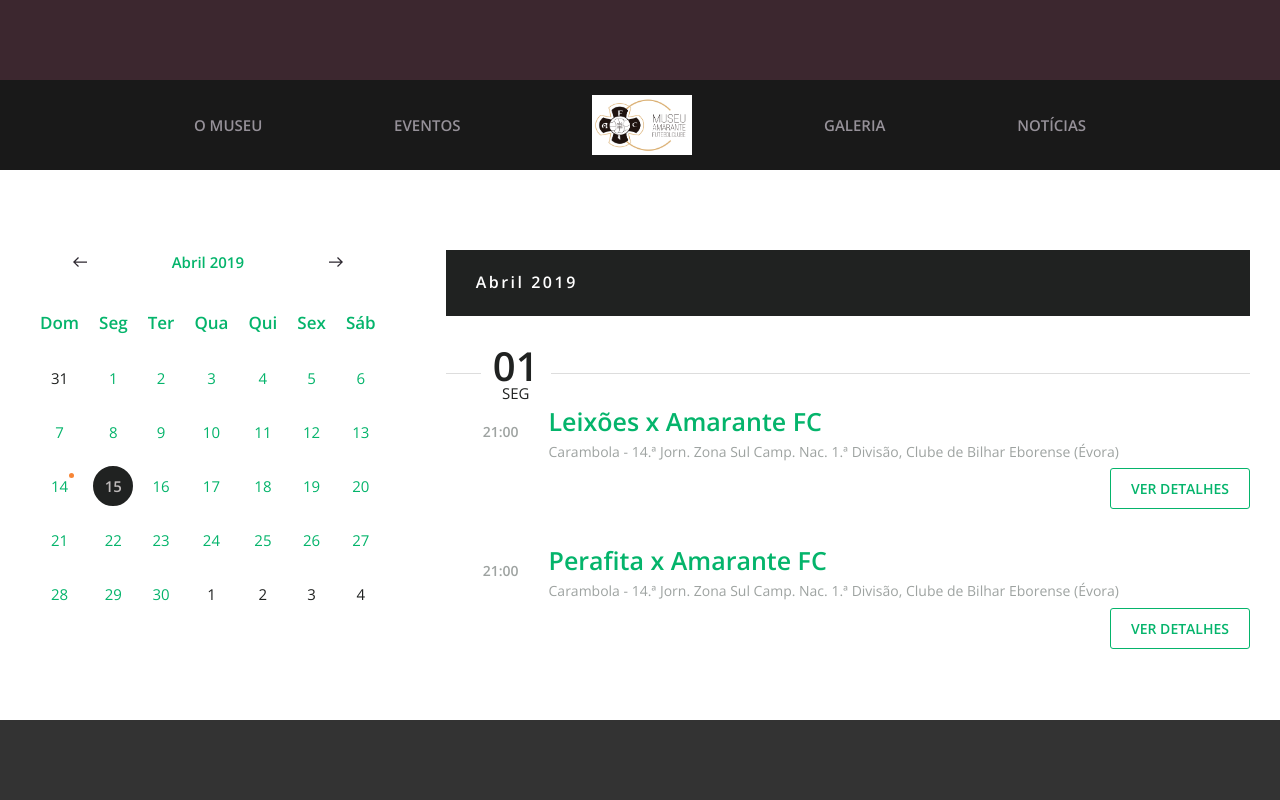
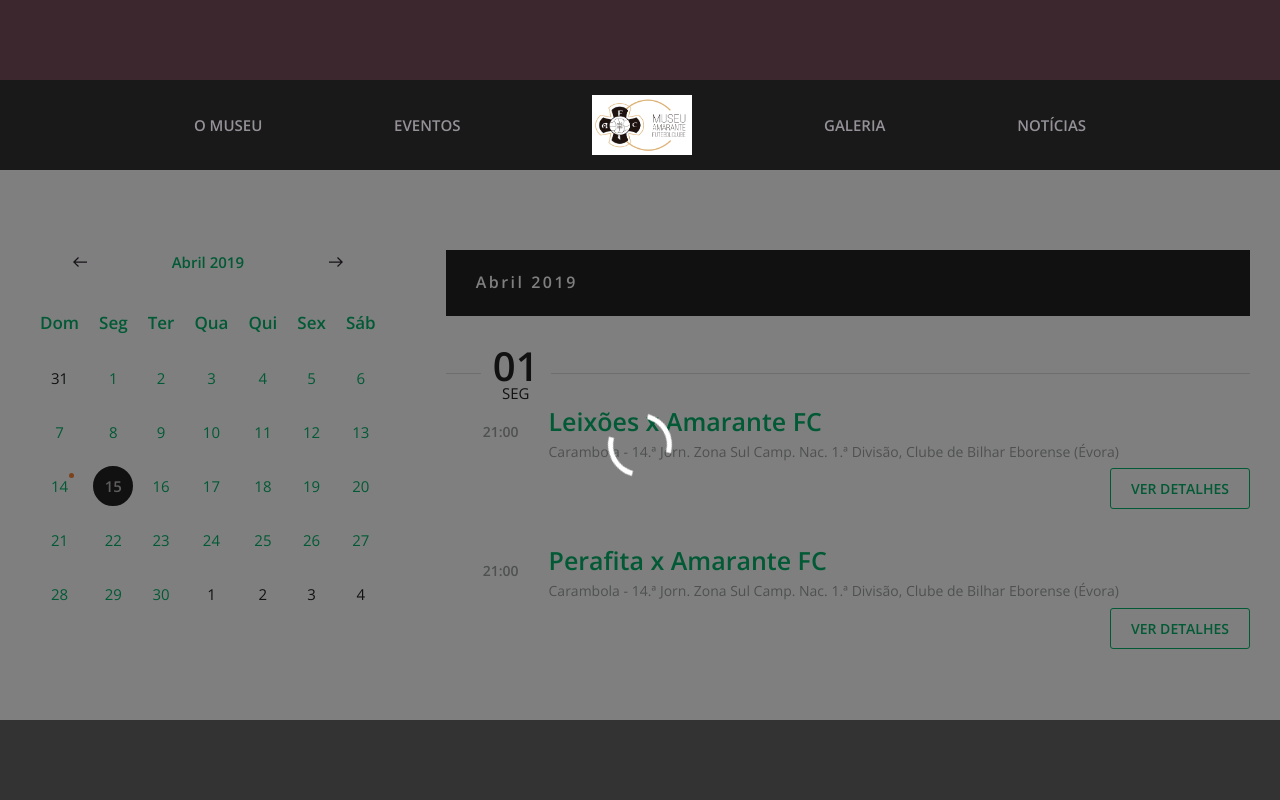
Before and after one commit to pluralism/museu-amarantefc, a Vue app: page / in a window 1280 px wide. Shown: the top 800 px of the page. Built offline with nearby package versions, Linux system fonts and the light colour scheme.

Commit message:
added loading indicator

```diff
--- a/src/views/Schedule.vue
+++ b/src/views/Schedule.vue
@@ -1,5 +1,7 @@
 <template>
     <div class="page">
+        <div class="loading-ring"></div>
+
         <div class="calendar">
             <Calendar />
         </div>
@@ -93,8 +95,45 @@ export default class Schedule extends Vue { }
 
 <style lang="scss">
     .page {
+        z-index: 0;
+        position: relative;
         display: flex;
         padding: 8rem 3rem;
+    }
+
+    .loading-ring {
+        $size: 6.4rem;
+
+        position: absolute;
+        z-index: 3;
+        width: 100%;
+        height: 100%;
+        top: 0;
+        left: 0;
+        background-color: rgba(0, 0, 0, .5);
+
+        &::after {
+            position: absolute;
+            content: "";
+            width: $size;
+            height: $size;
+            top: calc(50% - #{$size / 2});
+            left: calc(50% - #{$size / 2});
+            border: 5px solid;
+            border-color: #fff transparent #fff transparent;
+            border-radius: 50%;
+            animation: lds-dual-ring 1.2s linear infinite;
+        }
+    }
+
+    @keyframes lds-dual-ring {
+        0% {
+            transform: rotate(0deg);
+        }
+
+        100% {
+            transform: rotate(360deg);
+        }
     }
 
     .calendar {
```
